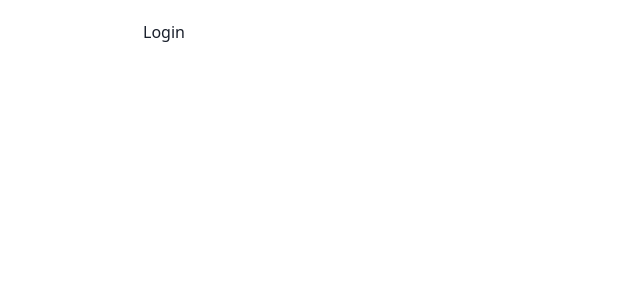
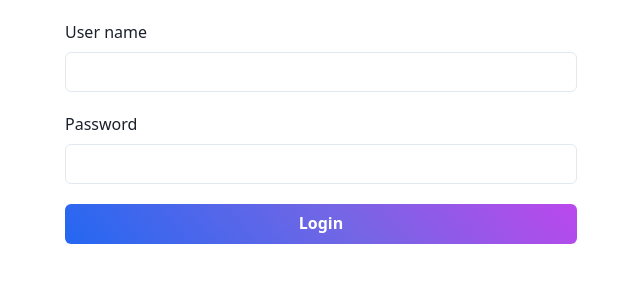
Before and after one commit to aiueda27/habit-notification, a React (Create React App) app in the folder frontend/: page / in a window 1280 px wide. Shown: the top 300 px of the page, without its empty margins (319-959 px from the left). Built offline with nearby package versions, Linux system fonts and the light colour scheme.

Commit message:
:sparkles: feat: Loginform UI追加

```diff
--- a/frontend/src/features/login/LoginForm.tsx
+++ b/frontend/src/features/login/LoginForm.tsx
@@ -2,6 +2,7 @@ import { useState } from 'react'
 import { useDispatch } from 'react-redux'
 import { findUserAsync } from './LoginSlice'
 import { AppDispatch } from '../../app/store'
+import { Button, Flex, FormControl, FormLabel, Input } from '@chakra-ui/react'
 
 function LoginForm() {
   const dispatch = useDispatch<AppDispatch>()
@@ -26,21 +27,39 @@ function LoginForm() {
 
   return (
     <form id="userForm">
-      <input
+      <Flex direction="column" gap={5} w={{ base: '90%', md: '40%' }} mx="auto">
+        <FormControl>
+          <FormLabel>User name</FormLabel>
+          <Input
             type="text"
             name="username"
             value={username}
             onChange={(e) => setUsername(e.target.value)}
           />
-      <input
+        </FormControl>
+
+        {/* TODO: Add show password function */}
+        <FormControl>
+          <FormLabel>Password</FormLabel>
+          <Input
             type="password"
             name="password"
             value={password}
             onChange={(e) => setPassword(e.target.value)}
           />
-      <button type="submit" form="userForm" onClick={(e) => handleSubmit(e)}>
+        </FormControl>
+
+        <Button
+          layerStyle="gradientBg"
+          color="white"
+          _hover={{ opacity: 0.5 }}
+          type="submit"
+          form="userForm"
+          onClick={(e) => handleSubmit(e)}
+        >
           Login
-      </button>
+        </Button>
+      </Flex>
     </form>
   )
 }
```
Lines whose indentation alone changed are shown as unchanged.
